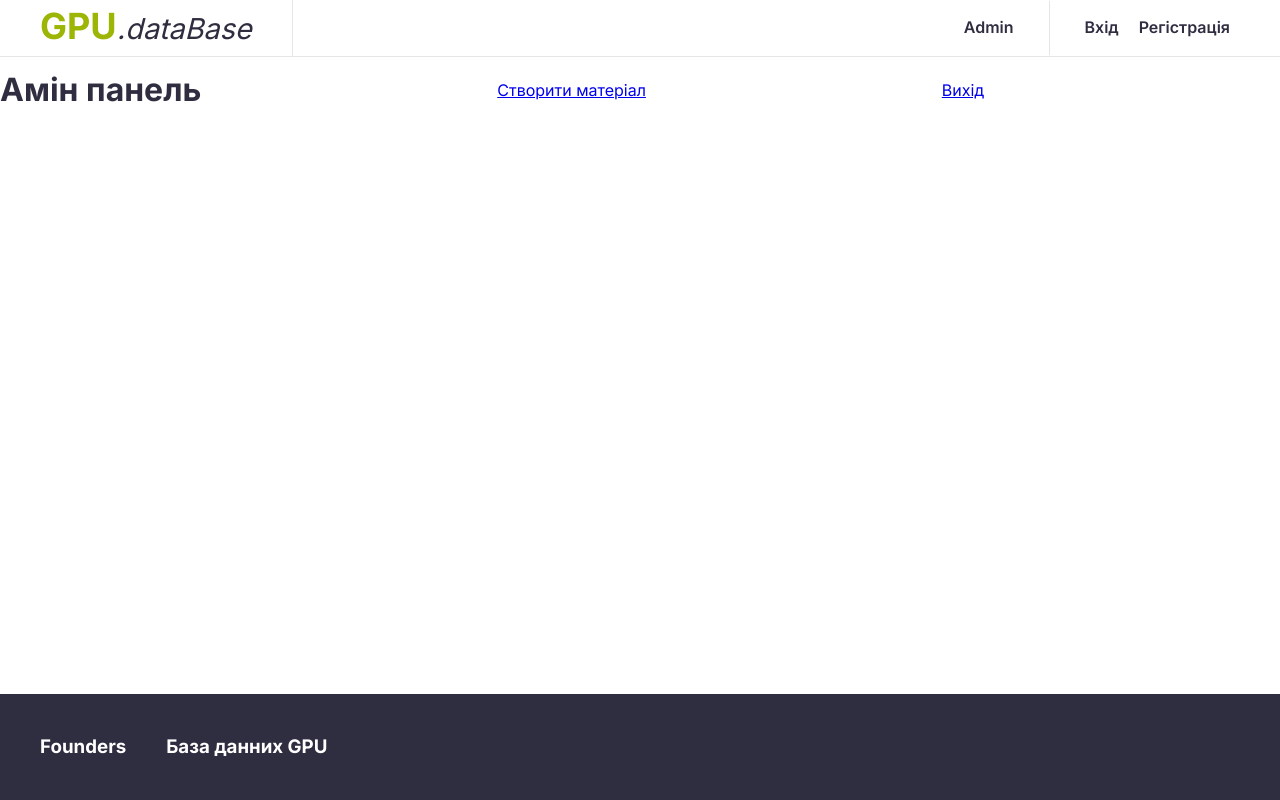
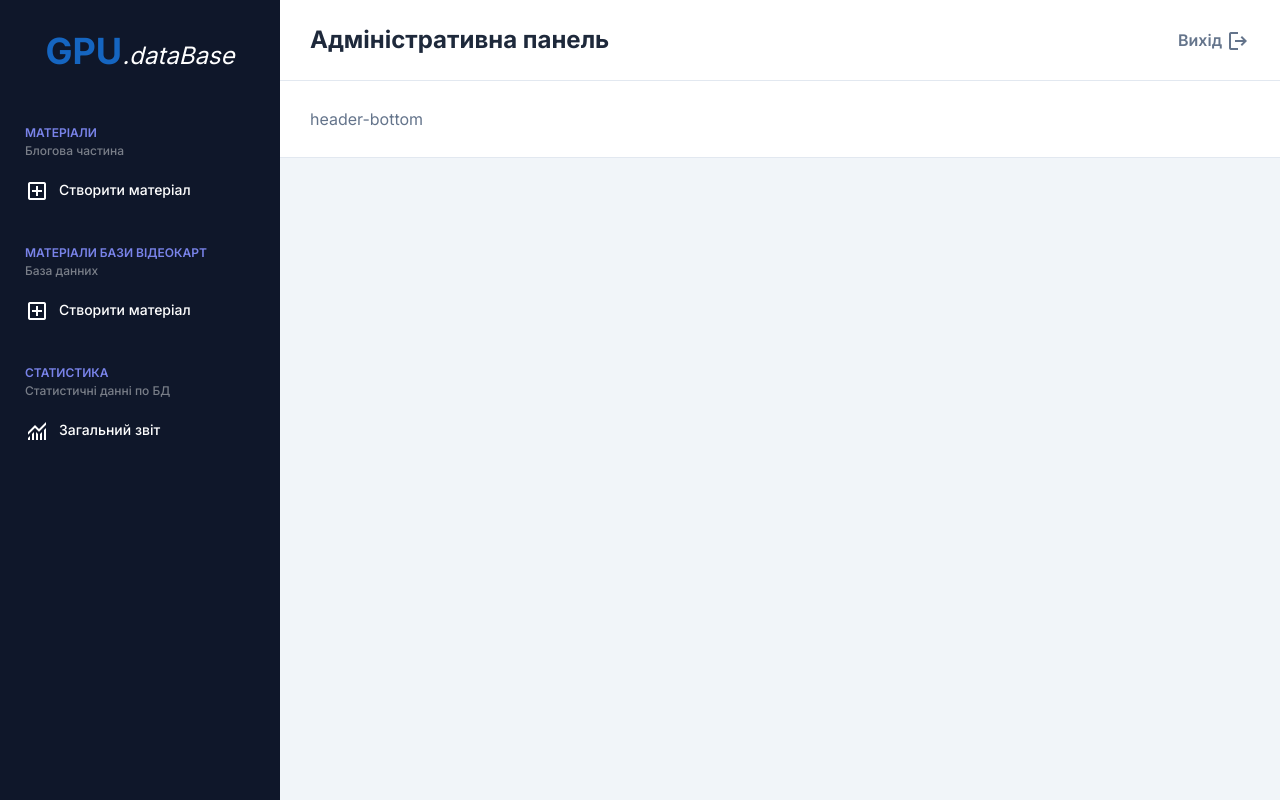
Before and after one commit to zonderweb/GPU_PHP_DEV, a PHP site: template template/admin.php in a window 1280 px wide. Run offline with PHP 8.4, Linux system fonts and the light colour scheme; the template is opened without the code that fills it, so the values that code supplies are empty.

Commit message:
administator panel html+css

```diff
--- /dev/null
+++ b/static/css/admin.css
@@ -0,0 +1,179 @@
+@import url('https://fonts.googleapis.com/css2?family=Inter:wght@100;200;300;400;500;600;700;800;900&display=swap');
+
+:root {
+  --sidebar-color: #0f172a;
+  --main-area-color: #f1f5f9;
+  --white-color: #fff;
+  --title-color: #1e293b;
+  --main-color: #64748b;
+  --main-font: 'Inter', sans-serif;
+  --border-color: #e2e8f0;
+  --blue-color: #1565c0;
+  --title-dash-color: #7983e9;
+  --sub-title-color: #797e88;
+}
+
+*,
+*::before,
+*::after {
+  margin: 0;
+  padding: 0;
+  box-sizing: border-box;
+}
+
+html {
+  font-family: var(--main-font);
+  font-size: 16px;
+  line-height: 26px;
+}
+
+body {
+  height: 100%;
+  overflow-x: hidden;
+  color: var(--main-color);
+}
+
+.admin-area {
+  display: grid;
+  height: 100vh;
+  grid-template-areas:
+    'left-d header header'
+    'left-d main main';
+  grid-template-columns: 280px 1fr;
+  grid-template-rows: auto 1fr;
+}
+
+/* LEFT DASBOARD */
+
+.left-menu {
+  margin-bottom: 40px;
+}
+
+.left-dashboard {
+  grid-area: left-d;
+  background: var(--sidebar-color);
+  color: var(--white-color);
+  padding: 25px 25px;
+}
+
+.logo {
+  text-align: center;
+  margin-bottom: 40px;
+}
+
+.logo-link {
+  font-size: 2.25rem;
+  line-height: 3.37rem;
+  text-decoration: none;
+  font-weight: 700;
+  color: var(--blue-color);
+}
+
+.logo-link>span {
+  font-style: italic;
+  font-weight: 400;
+  line-height: 3.37rem;
+  font-size: 24px;
+  color: var(--white-color);
+}
+
+.left-dash-title {
+  color: var(--title-dash-color);
+  font-size: 0.75rem;
+  line-height: 1.25rem;
+  text-transform: uppercase;
+  font-weight: 600;
+}
+
+.left-dash-subtitle {
+  color: var(--sub-title-color);
+  font-size: 0.75rem;
+  line-height: 1rem;
+  font-weight: 500;
+  display: block;
+  margin-bottom: 20px;
+}
+
+.m-left-list {
+  margin: 0;
+  padding: 0;
+  list-style: none;
+}
+
+.m-left-item {
+  font-size: 0.875rem;
+  line-height: 1.25rem;
+  color: var(--white-color);
+  font-weight: 500;
+}
+
+.m-left-item a {
+  color: var(--white-color);
+  text-decoration: none;
+  padding-top: 5px;
+  padding-bottom: 5px;
+}
+
+.m-left-item span {
+  vertical-align: middle;
+  margin-right: 10px;
+}
+
+/* ADMIN HEADER */
+
+.admin-header {
+  grid-area: header;
+  border-bottom: 1px solid var(--border-color);
+}
+
+.header-container {
+  margin: 0 auto;
+  max-width: 1280px;
+}
+
+.header-top,
+.header-bottom {
+  padding: 25px 30px;
+}
+
+.header-top {
+  border-bottom: 1px solid var(--border-color);
+  display: flex;
+  justify-content: space-between;
+  align-items: center;
+}
+
+.admin-main {
+  grid-area: main;
+  background: var(--main-area-color);
+}
+
+.main-container {
+  max-width: 1280px;
+  margin: 40px auto 0 auto;
+  padding-left: 25px;
+  padding-right: 25px;
+}
+
+.title {
+  color: var(--title-color);
+}
+
+.title-h1 {
+  font-size: 24px;
+  line-height: 30px;
+}
+
+.logout {
+  text-decoration: none;
+  color: var(--main-color);
+  font-weight: 600;
+}
+
+.logout:hover {
+  opacity: .8;
+}
+
+.logout span {
+  vertical-align: middle;
+}
--- a/static/css/style.css
+++ b/static/css/style.css
@@ -15,7 +15,9 @@
   --main-font: 'Inter', sans-serif;
 }
 
-* {
+*,
+*::before,
+*::after {
   margin: 0;
   padding: 0;
   box-sizing: border-box;
@@ -28,7 +30,6 @@ html {
 }
 
 body {
-
   color: var(--main-color);
 }
 
@@ -61,12 +62,7 @@ body {
 .logo-link {
   font-size: 2.25rem;
   line-height: 3.37rem;
-  /* text-transform: lowercase; */
-
   text-decoration: none;
-}
-
-.logo-link {
   font-weight: 700;
   color: var(--logo-color);
 }
--- a/template/admin.php
+++ b/template/admin.php
@@ -1,11 +1,77 @@
-<?php
-// ADMIN PAGE TEMPLATE
+<!-- //
+ADMIN PAGE TEMPLATE
+// -->
+<!DOCTYPE html>
+<html lang="en">
 
-if (!getUser()) {
-    header("Location: /login");
-}
+<head>
+    <meta charset="UTF-8">
+    <meta name="viewport" content="width=device-width, user-scalable=no, initial-scale=1.0, maximum-scale=1.0, minimum-scale=1.0">
+    <meta http-equiv="X-UA-Compatible" content="ie=edge">
+    <link href="https://fonts.googleapis.com/css2?family=Material+Symbols+Outlined" rel="stylesheet" />
+    <link rel="stylesheet" href="/static/css/admin.css">
+    <title>ADMIN | GPU Dev </title>
+</head>
 
-echo '<h1>Амін панель</h1>';
-echo '<div><a href="/admin/create">Створити матеріал</a></div>';
-echo '<div><a href="/logout">Вихід</a></div>';
-echo articleAdmin();
+<body>
+    <?php
+    if (!getUser()) {
+        header("Location: /login");
+    }
+    ?>
+    <div class="admin-area">
+        <div class="left-dashboard">
+            <div class="logo">
+                <a href="/" target="_blank" class="logo-link">GPU<span>.dataBase</span></a>
+            </div>
+            <div class="left-menu">
+                <h3 class="left-dash-title">Матеріали</h3>
+                <span class="left-dash-subtitle">Блогова частина</span>
+                <ul class="m-left-list">
+                    <li class="m-left-item">
+                        <a href="/admin/create"><span class="material-symbols-outlined">add_box</span>Створити матеріал</a>
+                    </li>
+                </ul>
+            </div>
+
+            <div class="left-menu">
+                <h3 class="left-dash-title">Матеріали Бази Відеокарт</h3>
+                <span class="left-dash-subtitle">База данних</span>
+                <ul class="m-left-list">
+                    <li class="m-left-item">
+                        <a href="/admin/create"><span class="material-symbols-outlined">add_box</span>Створити матеріал</a>
+                    </li>
+                </ul>
+            </div>
+
+            <div class="left-menu">
+                <h3 class="left-dash-title">Статистика</h3>
+                <span class="left-dash-subtitle">Статистичні данні по БД</span>
+                <ul class="m-left-list">
+                    <li class="m-left-item">
+                        <a href="#"><span class="material-symbols-outlined">monitoring</span>Загальний звіт</a>
+                    </li>
+                </ul>
+            </div>
+        </div>
+        <header class="admin-header">
+            <div class="header-top">
+                <h1 class="title title-h1">Адміністративна панель</h1>
+                <a class="logout" href="/logout">Вихід <span class="material-symbols-outlined">logout</span></a>
+            </div>
+            <div class="header-bottom">
+                <div class="header-container">
+                    header-bottom
+                </div>
+            </div>
+
+        </header>
+        <main class="admin-main">
+            <div class="main-container">
+                <?php echo articleAdmin(); ?>
+            </div>
+        </main>
+    </div>
+</body>
+
+</html>
```
